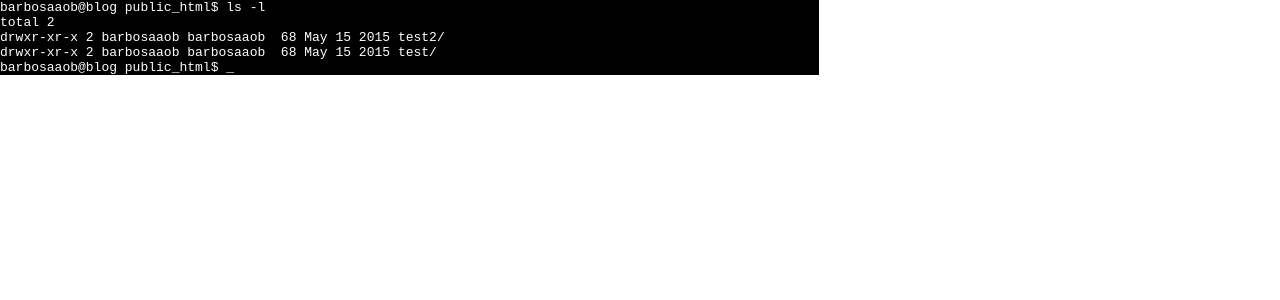
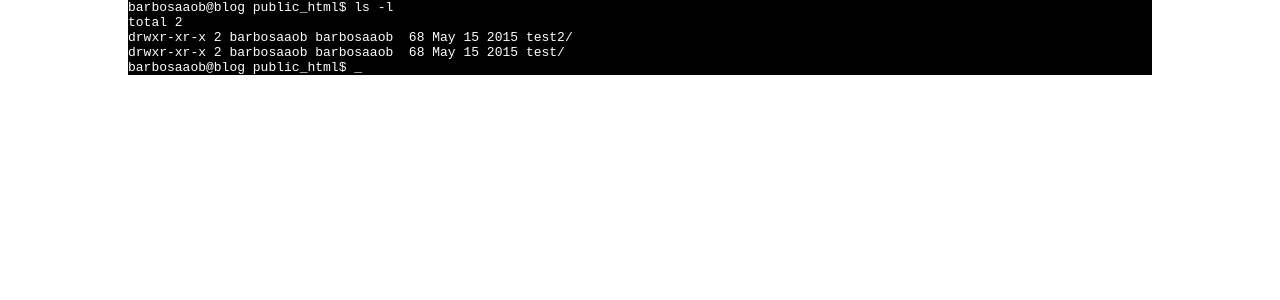
Before and after one commit to barbosaaob/barbosaaob.github.io, a Jekyll site: the page built from index.html, in a window 1280 px wide. Shown: the top 300 px of the page. Built offline with Jekyll 4.4.1, drawn with Linux system fonts in a browser that asks for light colours; the list of posts is cut into pages by our own code.

Commit message:
Update CSS

```diff
--- a/css/page-style.css
+++ b/css/page-style.css
@@ -2,15 +2,14 @@ html, body {
 	font-family: monospace;
 	border-width: 800px;
 	height: 100%;
-	width: 80%;
 	margin: 0;
 	padding: 0;
 }
 #terminal {
-	text-align: left;
-	position: relative;
+	width: 80%;
 	margin: auto;
 	background-color: #000;
+	text-align: left;
 	color: #FFF;
 }
 code a {
```
